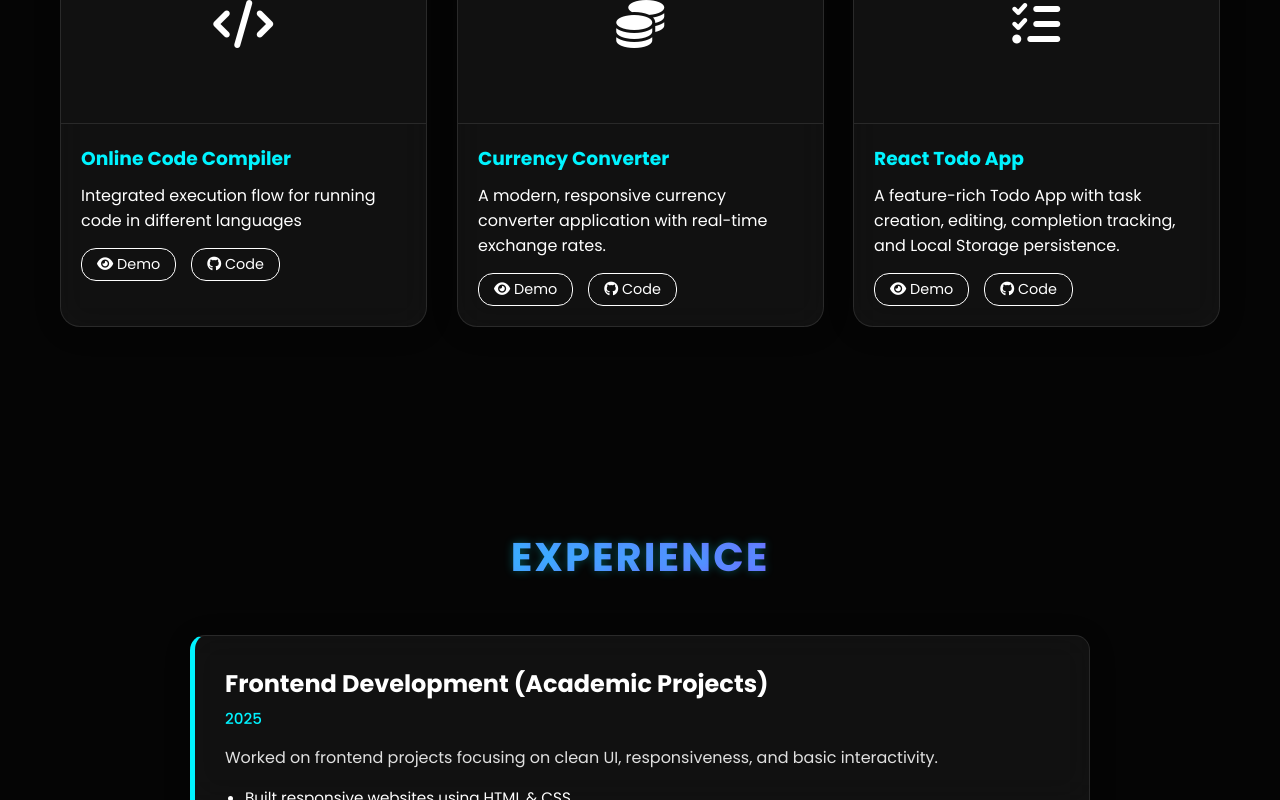
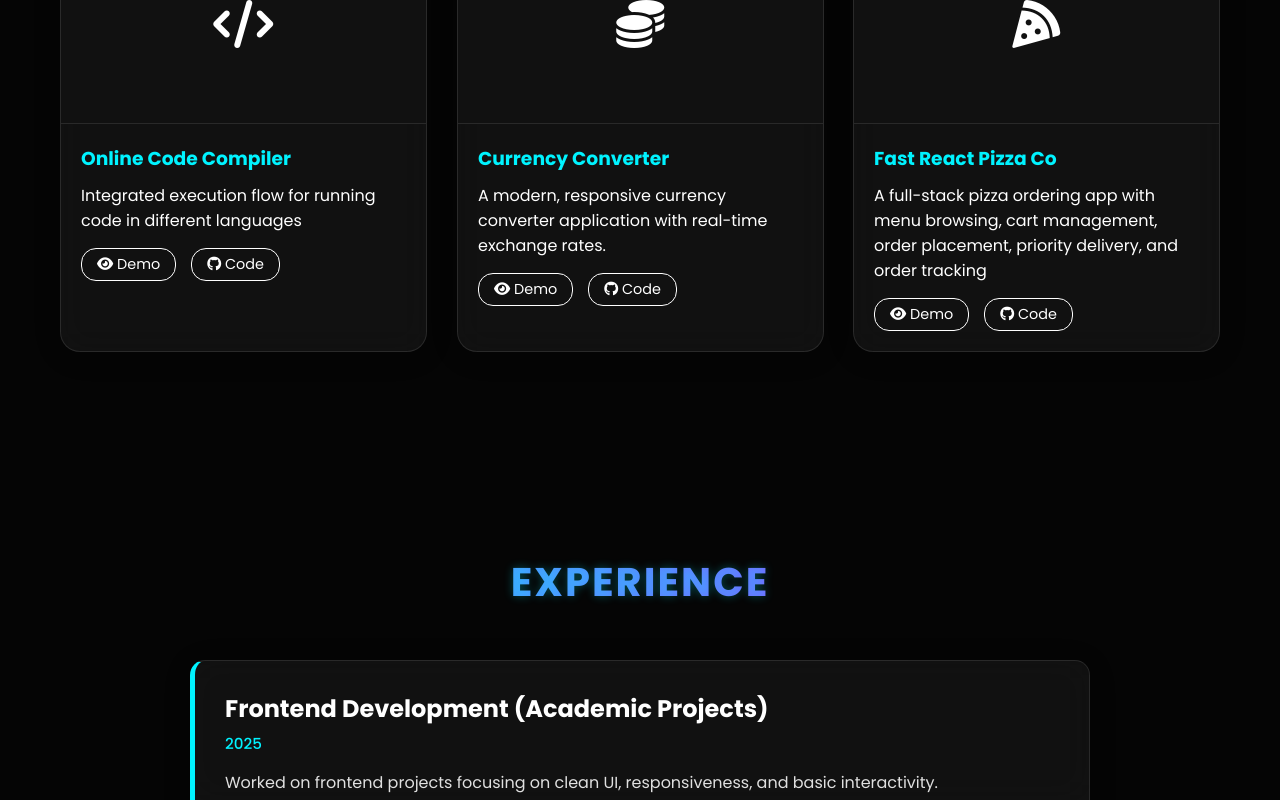
Before and after one commit to nageshl-12/portfolio-react, a React (Vite) app: page / in a window 1280 px wide. Shown: the part 2735-3535 px from the top of the page. Built offline with nearby package versions, Linux system fonts and the light colour scheme.

Commit message:
Updated projects

```diff
--- a/src/App.jsx
+++ b/src/App.jsx
@@ -337,7 +337,11 @@ function App() {
     history.pushState(null, null, targetId);
     setCurrentHash(targetId);
 
-    if (targetId === "#resume" || targetId === "#certificates" || targetId === "#certificate") {
+    if (
+      targetId === "#resume" ||
+      targetId === "#certificates" ||
+      targetId === "#certificate"
+    ) {
       window.scrollTo(0, 0);
       return;
     }
@@ -769,11 +773,8 @@ function App() {
                         className="skill-item floating"
                         style={{ animationDelay: "1.8s" }}
                       >
-                        <svg
-                          viewBox="0 0 24 24"
-                          fill="currentColor"
-                        >
-                          <path d="M24 22.525H0L12 1.475L24 22.525Z"/>
+                        <svg viewBox="0 0 24 24" fill="currentColor">
+                          <path d="M24 22.525H0L12 1.475L24 22.525Z" />
                         </svg>
                         <span>Vercel</span>
                       </div>
@@ -838,11 +839,13 @@ function App() {
                         "https://github.com/nageshl-12/-Currency-Converter-",
                     },
                     {
-                      title: "React Todo App",
-                      desc: "A feature-rich Todo App with task creation, editing, completion tracking, and Local Storage persistence.",
-                      icon: "fa-list-check",
-                      demoLink: "https://todo-app-react-v1.vercel.app/",
-                      codeLink: "https://github.com/nageshl-12/react-todo-app",
+                      title: "Fast React Pizza Co",
+                      desc: "A full-stack pizza ordering app with menu browsing, cart management, order placement, priority delivery, and order tracking",
+                      icon: "fa-pizza-slice",
+                      demoLink:
+                        "https://fast-react-pizza-co-app-six.vercel.app//",
+                      codeLink:
+                        "https://github.com/nageshl-12/fast-react-pizza-app",
                     },
                   ].map((proj, idx) => (
                     <div
```
